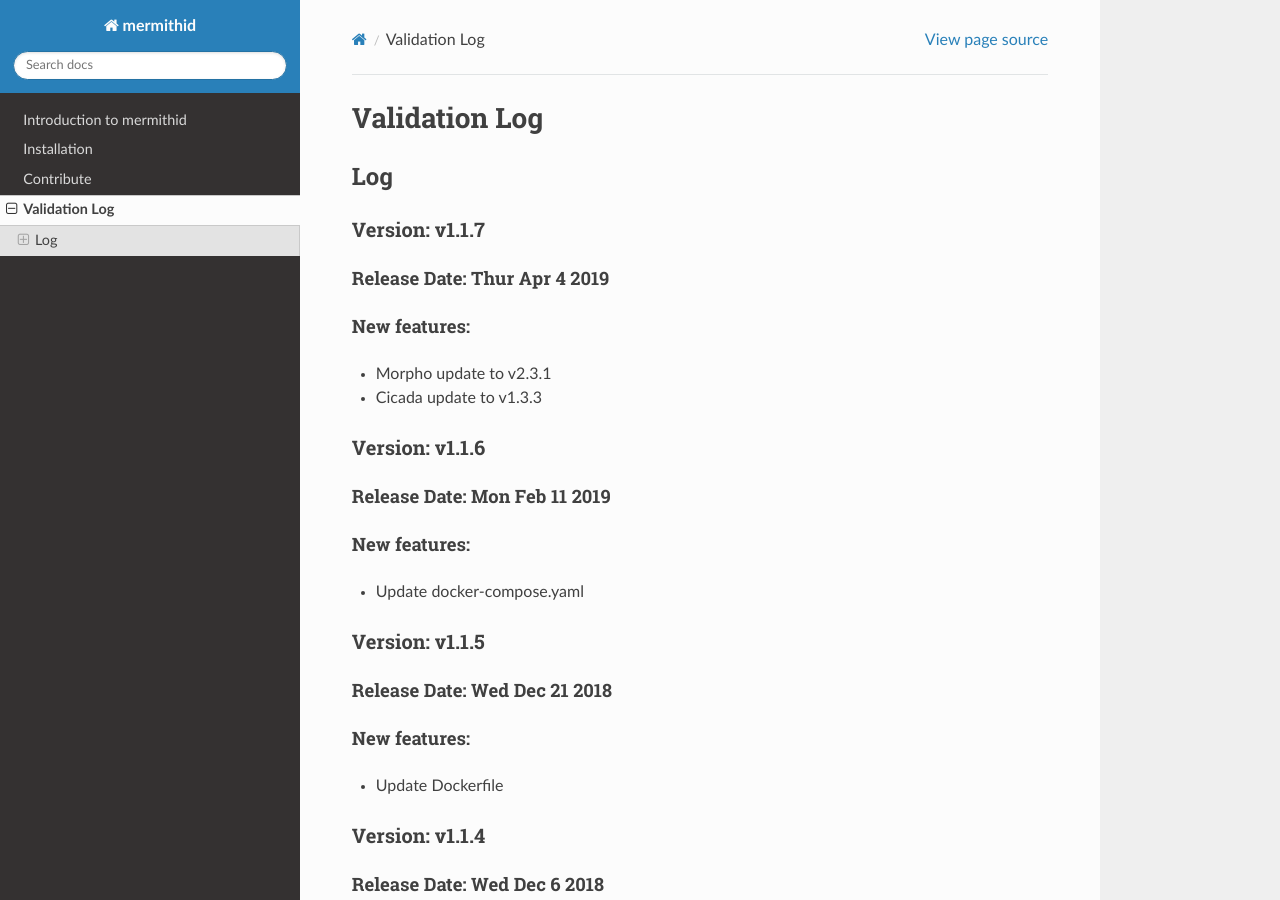
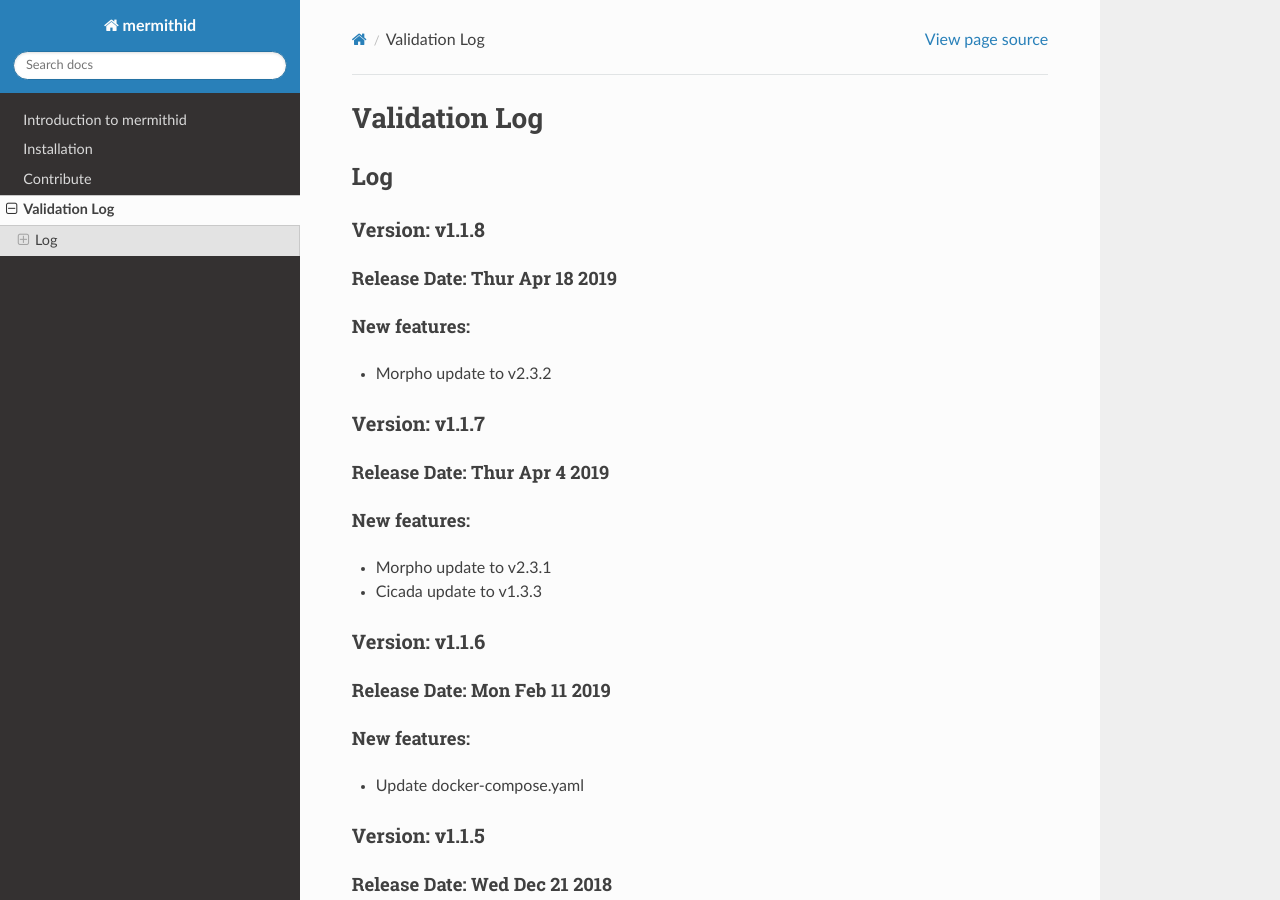
Before and after one commit to project8/mermithid, a Sphinx documentation site: the page built from documentation/validation_log.rst, in a window 1280 px wide and 900 px high. Built offline with Sphinx 7.4.7 and the Read the Docs theme 2.0.0, drawn with Linux system fonts in a browser that asks for light colours; pages that are not in the unit, such as notebooks, are missing from menus.

Commit message:
Update versions

```diff
--- a/CMakeLists.txt
+++ b/CMakeLists.txt
@@ -1,7 +1,7 @@
 cmake_minimum_required(VERSION 3.1)
 
 cmake_policy( SET CMP0048 NEW ) # version in project()
-project( Mermithid VERSION 1.1.7 )
+project( Mermithid VERSION 1.1.8 )
 
 list( APPEND CMAKE_MODULE_PATH ${PROJECT_SOURCE_DIR}/Phylloxera/Scarab/cmake )
 # list( APPEND CMAKE_MODULE_PATH ${PROJECT_SOURCE_DIR}/Cicada/Scarab/cmake )
--- a/docker-compose.yaml
+++ b/docker-compose.yaml
@@ -4,7 +4,7 @@ services:
   mermithid:
     build: .
     command: >
-      bash -c "source /usr/local/p8/mermithid/v1.1.7/setup.sh && bash"
+      bash -c "source /usr/local/p8/mermithid/v1.1.8/setup.sh && bash"
     volumes:
       # share a subdirectory from the host to /host in the docker (can be edited)
       - ~/mermithid_share:/host
--- a/documentation/validation_log.rst
+++ b/documentation/validation_log.rst
@@ -3,6 +3,17 @@ Validation Log
 
 Log
 ---
+
+Version: v1.1.8
+~~~~~~~~~~~~~~~
+
+Release Date: Thur Apr 18 2019
+'''''''''''''''''''''''''''''
+
+New features:
+'''''''''''''
+
+* Morpho update to v2.3.2
 
 Version: v1.1.7
 ~~~~~~~~~~~~~~~
```
Also changed, not shown: 1 other file.
